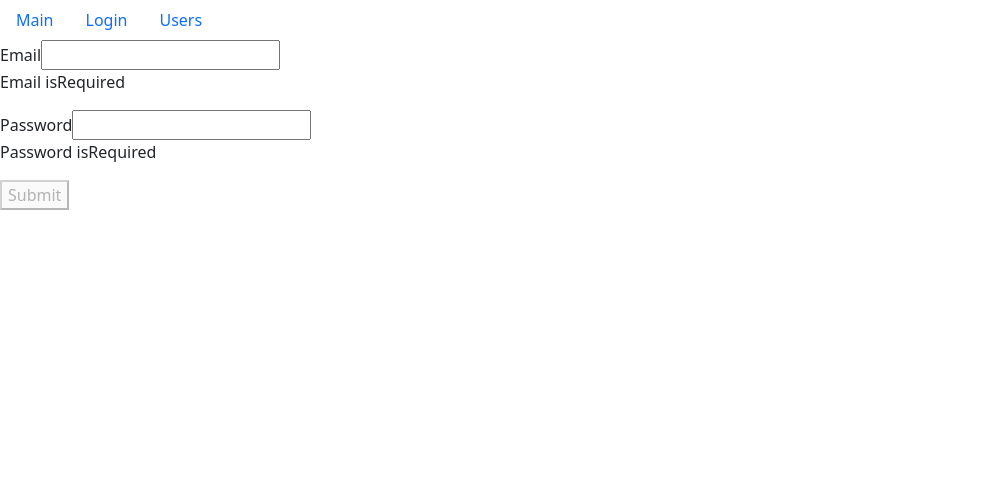
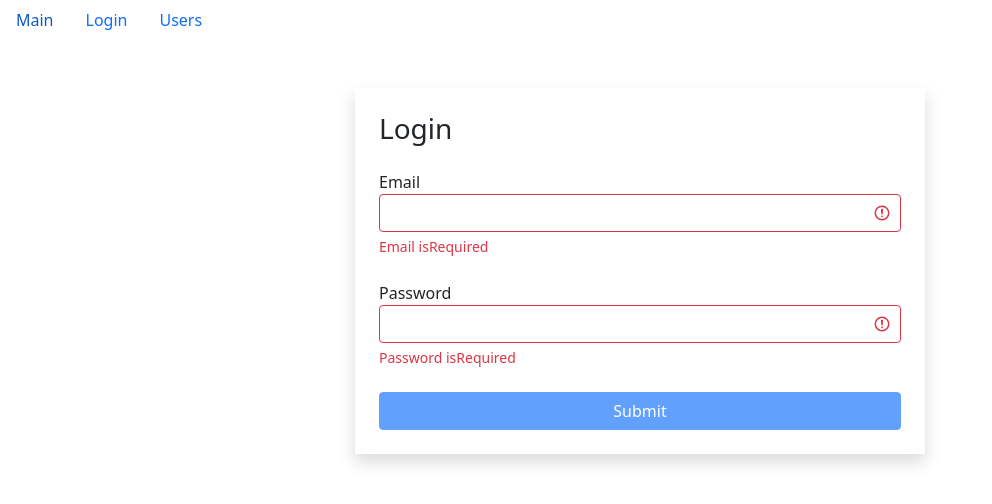
Before and after one commit to Yupiter78/fast-company_project_repetition_of_forms, a React (Create React App) app: page /login in a window 1280 px wide. Shown: the top 504 px of the page, without its empty margins (0-992 px from the left). Built offline with nearby package versions, Linux system fonts and the light colour scheme.

Commit message:
fast-company_project repetition of forms__adding Bootstrap styles__13

```diff
--- a/src/app/components/textField.jsx
+++ b/src/app/components/textField.jsx
@@ -2,8 +2,11 @@
 import PropTypes from "prop-types";
 
 const TextField = ({ label, type, name, value, onChange, error }) => {
+    const getInputClasses = () => {
+        return "form-control" + (error ? " is-invalid" : "");
+    };
     return (
-        <div>
+        <div className="mb-4">
             <label htmlFor={name}>{label}</label>
             <input
                 type={type}
@@ -11,8 +14,9 @@
                 name={name}
                 value={value}
                 onChange={onChange}
+                className={getInputClasses()}
             />
-            {error && <p>{error}</p>}
+            {error && <div className="invalid-feedback">{error}</div>}
         </div>
     );
 };
--- a/src/app/layouts/login.jsx
+++ b/src/app/layouts/login.jsx
@@ -53,6 +53,10 @@
     };
 
     return (
+        <div className="container mt-5">
+            <div className="row">
+                <div className="col-md-6 offset-md-3 shadow p-4">
+                    <h3 className="mb-4">Login</h3>
                     <form onSubmit={handleSubmit}>
                         <TextField
                             label="Email"
@@ -69,10 +73,17 @@
                             onChange={handleChange}
                             error={errors.password}
                         />
-            <button type="submit" disabled={!isValid}>
+                        <button
+                            type="submit"
+                            disabled={!isValid}
+                            className="btn btn-primary w-100 mx-auto"
+                        >
                             Submit
                         </button>
                     </form>
+                </div>
+            </div>
+        </div>
     );
 };
 
```
Lines whose indentation alone changed are shown as unchanged.
